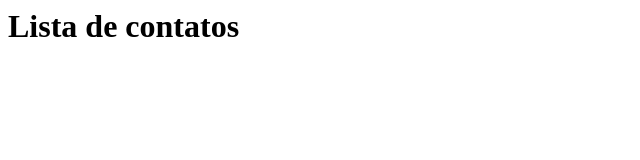
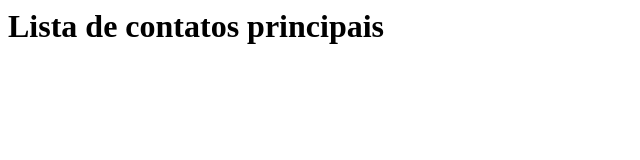
Before and after one commit to brienze/meu-site, a plain HTML site: page contact.html in a window 1280 px wide. Shown: the whole page, without its empty margins (0-640 px from the left). Drawn offline with Linux system fonts and the light colour scheme.

Commit message:
Novo titulo

```diff
--- a/contact.html
+++ b/contact.html
@@ -1,7 +1,7 @@
 <html>
 <head>
 <h1>
-Lista de contatos
+Lista de contatos principais
 </h1>
 </head>
     <body>
```
